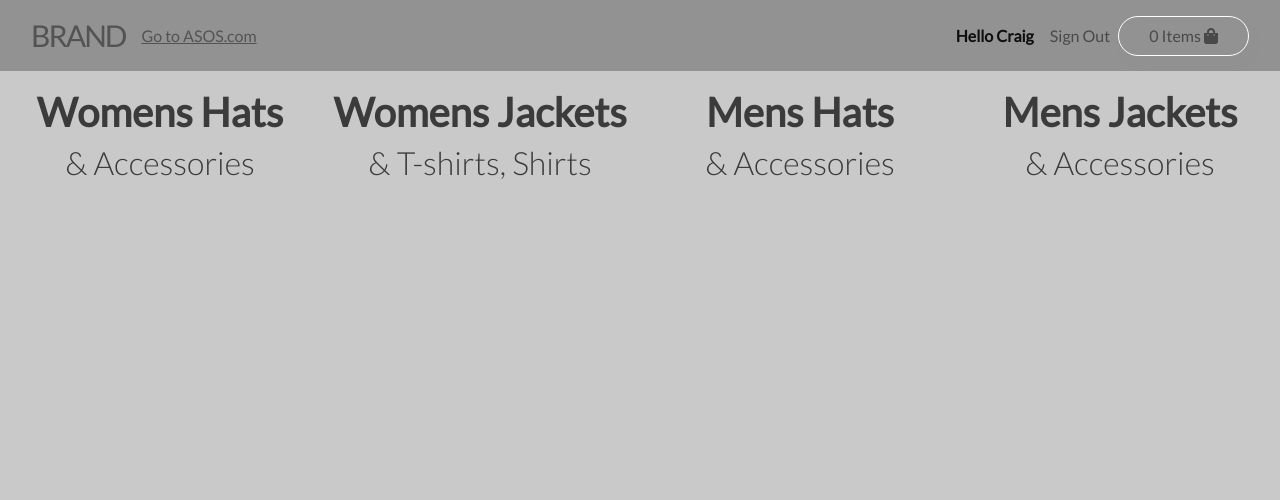
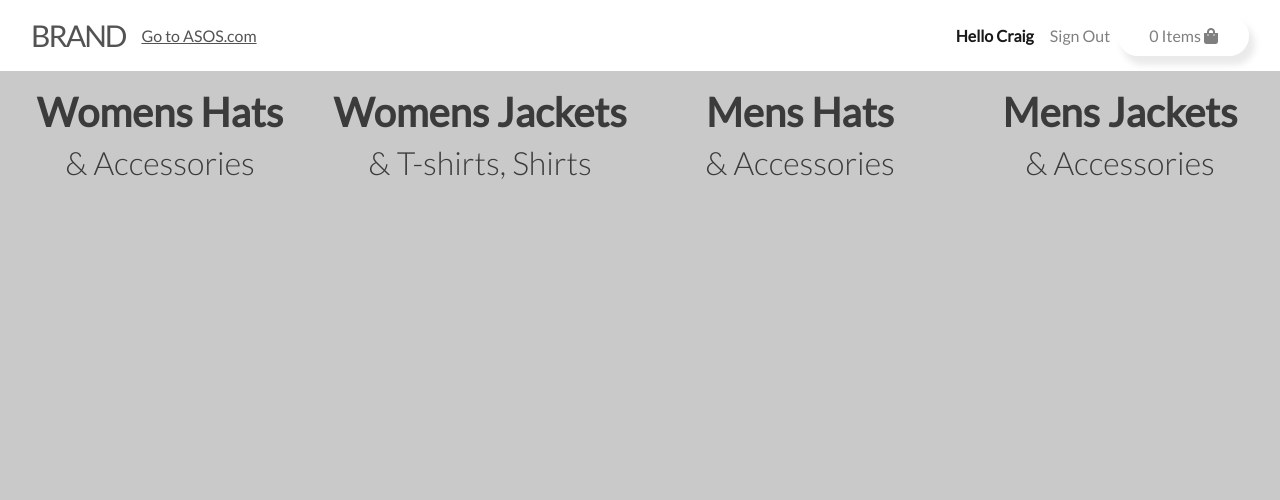
Before and after one commit to rovercode1/fashon-website, a website: page index.html in a window 1280 px wide. Shown: the top 500 px of the page. Drawn offline with nearby package versions, Linux system fonts and the light colour scheme.

Commit message:
Navbar changed

```diff
--- a/assets/styles/_header.scss
+++ b/assets/styles/_header.scss
@@ -37,3 +37,7 @@ a.nav-link.navbar-block:hover {
   font-weight: 500;
   box-shadow:5px 8px 6px 1px #929292a8;
 }
+
+nav.navbar.navbar-expand-lg.navbar-light.bg-clear{
+  background: #ffffff
+}
```
Also changed, not shown: index.html (+1 -1 lines), assets/styles/css/app.css, 1 other file.
